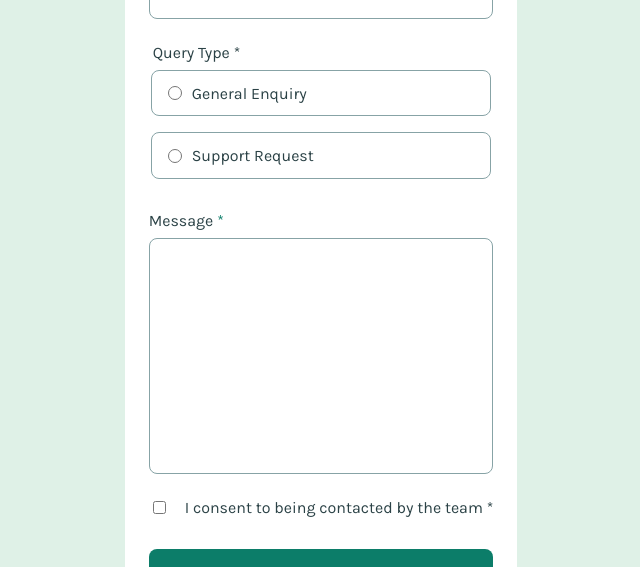
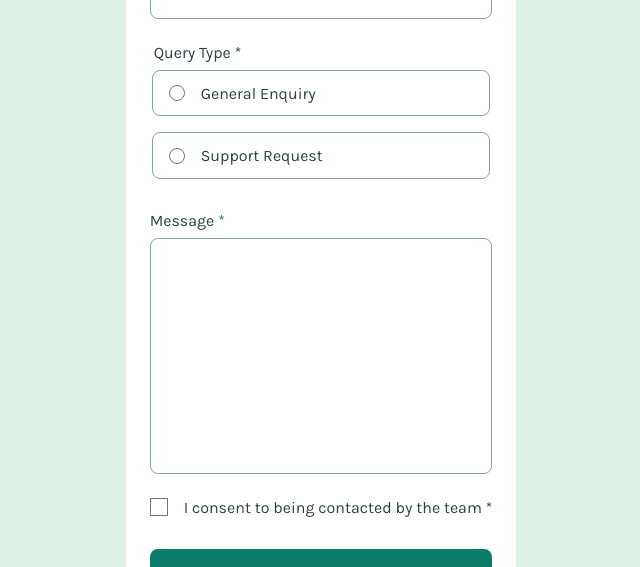
Before and after one commit to Gbw699/contact-form-frontend-mentor, an Angular app: page / in a window 1280 px wide. Shown: the part 375-942 px from the top of the page, without its empty margins (319-959 px from the left). Built offline with nearby package versions, Linux system fonts and the light colour scheme.

Commit message:
FEAT enhance contact form; update radio button and checkbox styles, improve layout, and adjust spacing

```diff
--- a/src/app/app.component.html
+++ b/src/app/app.component.html
@@ -79,7 +79,7 @@
       "
     >
       <div
-        class="custom-input"
+        class="custom-radio"
         [class.selected]="
           formGroup.controls.queryType.value === 'general-enquiry'
         "
@@ -104,7 +104,7 @@
       "
     >
       <div
-        class="custom-input"
+        class="custom-radio"
         [class.selected]="
           formGroup.controls.queryType.value === 'support-request'
         "
@@ -150,7 +150,8 @@
   <!-- Message -->
 
   <!-- Checkbox -->
-  <div class="checkbox-input-container">
+  <label class="checkbox-container">
+    <div class="custom-checkbox">
       <input
         type="checkbox"
         id="consent"
@@ -158,10 +159,11 @@
         aria-describedby="consent-error"
         aria-required="true"
       />
-    <label for="consent">
-      I consent to being contacted by the team <span>*</span></label
-    >
+      <span class="checkmark"></span>
     </div>
+    I consent to being contacted by the team
+    <span style="display: contents">*</span>
+  </label>
   @if (formGroup.controls.consent.invalid && formGroup.controls.consent.touched)
   {
   <p id="consent-error" class="error-message" aria-live="polite">
--- a/src/app/app.component.scss
+++ b/src/app/app.component.scss
@@ -22,11 +22,11 @@
     @include m.input-padding;
     &:hover {
       cursor: pointer;
-      border-color: hsl(169, 82%, 27%) !important;
+      border-color: s.$Green600 !important;
     }
     &:focus {
       cursor: pointer;
-      border-color: hsl(169, 82%, 27%) !important;
+      border-color: s.$Green600 !important;
     }
     &:focus-visible {
       outline: none;
@@ -49,16 +49,16 @@
       display: grid;
       align-items: center;
       grid-template-columns: 1rem 1fr;
-      gap: 0.5rem;
+      gap: 1rem;
       transition: background-color 0.2s;
       &:hover {
         cursor: pointer;
       }
-      .custom-input {
+      .custom-radio {
         border: 1px solid s.$Grey500;
         border-radius: 50%;
-        width: 12px;
-        height: 12px;
+        width: 14px;
+        height: 14px;
         display: flex;
         justify-content: center;
         align-items: center;
@@ -107,21 +107,58 @@
     resize: none;
     &:hover {
       cursor: pointer;
-      border-color: hsl(169, 82%, 27%) !important;
+      border-color: s.$Green600 !important;
     }
     &:focus {
       cursor: pointer;
-      border-color: hsl(169, 82%, 27%) !important;
+      border-color: s.$Green600 !important;
     }
     &:focus-visible {
       outline: none;
     }
   }
-  .checkbox-input-container {
+  .checkbox-container {
     @include m.margin-space-between-form-controls;
     display: flex;
     align-items: center;
     gap: 1rem;
+    &:hover {
+      cursor: pointer;
+    }
+    .custom-checkbox {
+      border: 1px solid s.$Grey500;
+      min-width: 16px;
+      height: 16px;
+
+      input {
+        position: absolute;
+        opacity: 0;
+        width: 0;
+        height: 0;
+        &:checked + .checkmark {
+          display: inline-block;
+          opacity: 1;
+        }
+        &:checked + .checkmark::before {
+          content: "✔";
+          display: block;
+          position: relative;
+          bottom: 3px;
+          left: 1px;
+          width: 12px;
+          height: 12px;
+          font-size: 1rem;
+        }
+      }
+      .checkmark {
+        width: 100%;
+        height: 100%;
+        color: white;
+        background-color: s.$Green600;
+        opacity: 0;
+        transition: opacity 0.2s;
+      }
+    }
   }
   .submit-btn {
     @include m.margin-space-between-form-controls;
```
Lines whose indentation alone changed are shown as unchanged.
